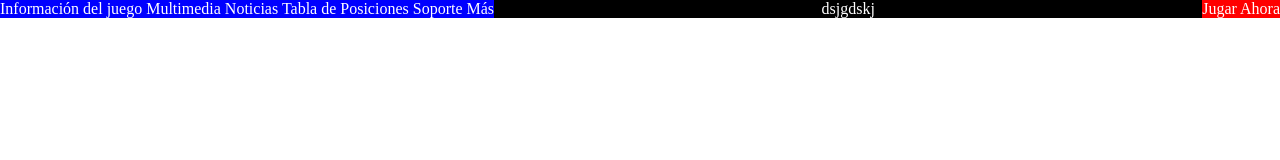
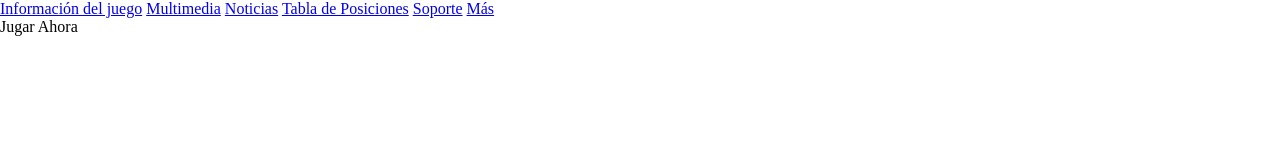
Before and after one commit to Maltrinha/clase, a plain HTML site: page index.html in a window 1280 px wide. Drawn offline with Linux system fonts and the light colour scheme.

Commit message:
reglurarizacion de la pagina

```diff
--- a/index.html
+++ b/index.html
@@ -10,19 +10,15 @@
 <body>
 
     <header>
-        <nav class="izquierda">
-            <span>Información del juego</span>
-            <span>Multimedia</span>
-            <span>Noticias</span>
-            <span>Tabla de Posiciones</span>
-            <span>Soporte</span>
-            <span>Más</span>
+        <nav class="nav">
+            <a href="#">Información del juego</a>
+            <a href="#">Multimedia</a>
+            <a href="#">Noticias</a>
+            <a href="#">Tabla de Posiciones</a>
+            <a href="#">Soporte</a>
+            <a href="#">Más</a>
         </nav>
-    <div class="centro">
-        dsjgdskj
-    </div>
-
-        <div class="derecha">
+        <div class="Jugar-ahora">
             Jugar Ahora
         </div>
     </header>
--- a/style.css
+++ b/style.css
@@ -1,19 +1,18 @@
-*{
-  margin: 0;
-  padding: 0;
+:root {
+    box-sizing: border-box;
 }
 
-header{
-    background: black;
-    color: white;
-    display: flex;
-    justify-content: space-between;
+*,
+::after,
+::before {
+    box-sizing: inherit;
 }
 
-.derecha{
-    background: red;
+body {
+    margin: 0;
+    padding: 0;
 }
 
-.izquierda{
-    background: blue;
+header {
+
 }
```
